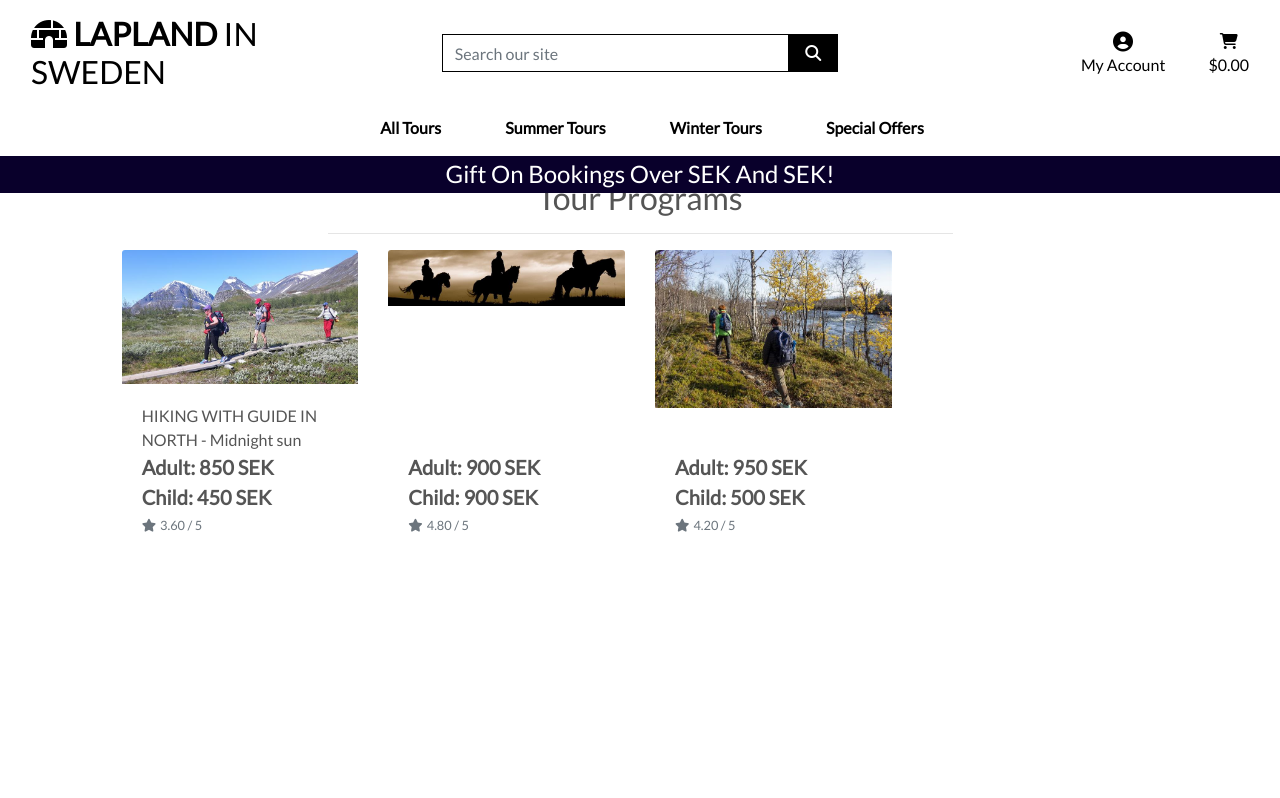
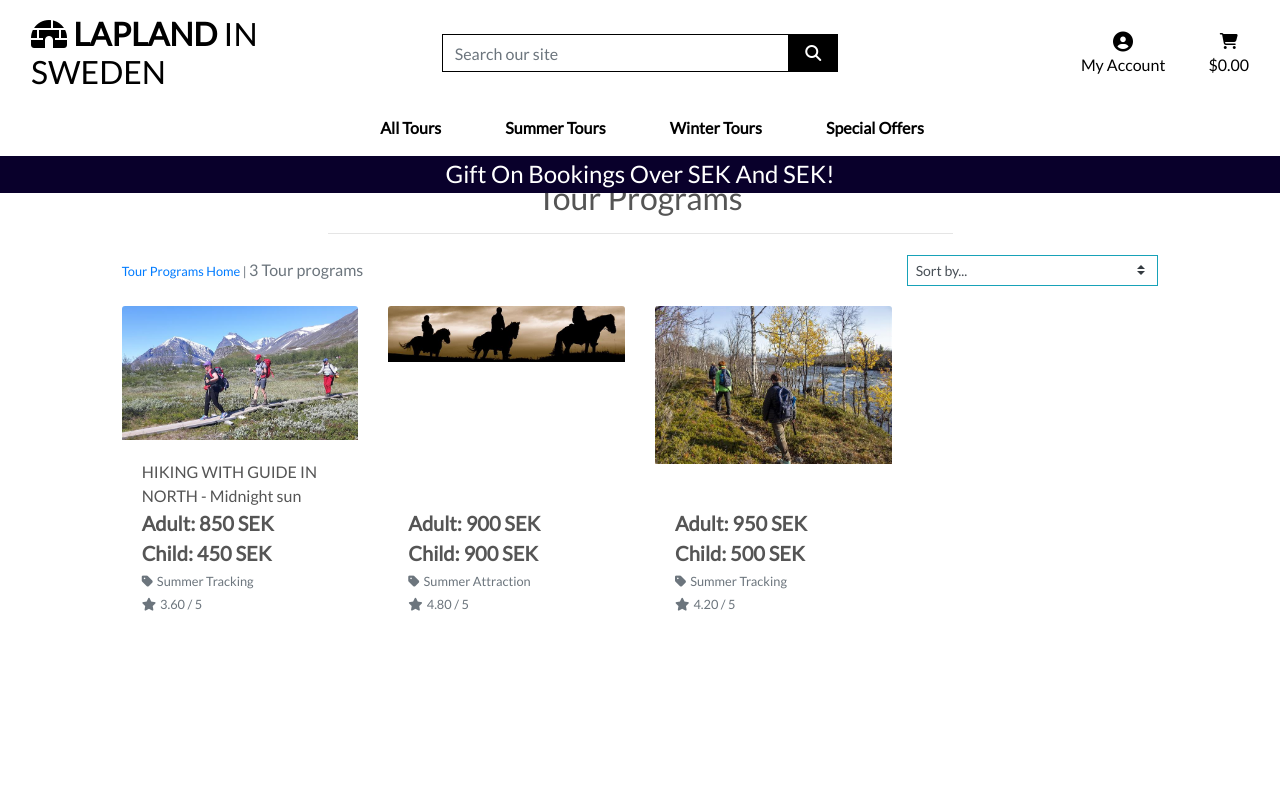
Before and after one commit to ss00831/milestone4, a Django app: the page made by tourprograms/templates/tourprograms/tourprograms.html in a window 1280 px wide. Shown: the part 1-799 px from the top of the page. Run offline with Django 3.2, Linux system fonts and the light colour scheme; data comes from the database, SQL or seed files in the repository; some libraries are stand-ins or nearby versions.

Commit message:
Added sorting and product count to product page

```diff
--- a/tourprograms/templates/tourprograms/tourprograms.html
+++ b/tourprograms/templates/tourprograms/tourprograms.html
@@ -15,12 +15,41 @@
         <div class="row">
             <div class="col text-center mt-3">
                 <h2 class="logo-font">Tour Programs</h2>
+                {% for c in current_categories %}
+                    <a class="category-badge text-decoration-none" href="{% url 'tourprograms' %}?category={{ c.name }}">
+                        <span class="p-2 mt-2 badge badge-white text-black rounded-0 border border-dark">{{ c.friendly_name }}</span>
+                    </a>
+                {% endfor %}
                 <hr class="w-50 mb-1">
             </div>
         </div>
         <div class="row">
             <div class="tourprogram-container col-10 offset-1">
-                <div class="row mt-1 mb-2"></div>
+                <div class="row mt-1 mb-2">
+                    <div class="col-12 col-md-6 my-auto order-md-last d-flex justify-content-center justify-content-md-end">
+                        <div class="sort-select-wrapper w-50">
+                            <select id="sort-selector" class="custom-select custom-select-sm rounded-0 border border-{% if current_sorting != 'None_None' %}info{% else %}black{% endif %}">
+                                <option value="reset" {% if current_sorting == 'None_None' %}selected{% endif %}>Sort by...</option>
+                                <option value="price_asc" {% if current_sorting == 'price_asc' %}selected{% endif %}>Price (low to high)</option>
+                                <option value="price_desc" {% if current_sorting == 'price_desc' %}selected{% endif %}>Price (high to low)</option>
+                                <option value="rating_asc" {% if current_sorting == 'rating_asc' %}selected{% endif %}>Rating (low to high)</option>
+                                <option value="rating_desc" {% if current_sorting == 'rating_desc' %}selected{% endif %}>Rating (high to low)</option>
+                                <option value="name_asc" {% if current_sorting == 'name_asc' %}selected{% endif %}>Name (A-Z)</option>
+                                <option value="name_desc" {% if current_sorting == 'name_desc' %}selected{% endif %}>Name (Z-A)</option>
+                                <option value="category_asc" {% if current_sorting == 'category_asc' %}selected{% endif %}>Category (A-Z)</option>
+                                <option value="category_desc" {% if current_sorting == 'category_desc' %}selected{% endif %}>Category (Z-A)</option>
+                            </select>
+                        </div>
+                    </div>
+                    <div class="col-12 col-md-6 order-md-first">
+                        <p class="text-muted mt-3 text-center text-md-left">
+                            {% if search_term or current_categories or current_sorting != 'None_None' %}
+                                <span class="small"><a href="{% url 'tourprograms' %}">Tour Programs Home</a> | </span>
+                            {% endif %}
+                            {{ tourprograms|length }} Tour programs{% if search_term %} found for <strong>"{{ search_term }}"</strong>{% endif %}
+                        </p>
+                    </div>
+                </div>
                 <div class="row">
                     {% for tourprogram in tourprograms %}
                         <div class="col-sm-6 col-md-6 col-lg-4 col-xl-3">
@@ -42,6 +71,13 @@
                                         <div class="col">
                                             <p class="lead mb-0 text-left font-weight-bold">Adult: {{ tourprogram.price_adult }} SEK</p>
                                             <p class="lead mb-0 text-left font-weight-bold">Child: {{ tourprogram.price_child }} SEK</p>
+                                            {% if tourprogram.category %}
+                                            <p class="small mt-1 mb-0">
+                                                <a class="text-muted" href="{% url 'tourprograms' %}?category={{ tourprogram.category.name }}">
+                                                    <i class="fas fa-tag mr-1"></i>{{ tourprogram.category.friendly_name }}
+                                                </a>
+                                            </p>
+                                            {% endif %}
                                             {% if tourprogram.rating %}
                                                 <small class="text-muted"><i class="fas fa-star mr-1"></i>{{ tourprogram.rating }} / 5</small>
                                             {% else %}
--- a/tourprograms/views.py
+++ b/tourprograms/views.py
@@ -21,7 +21,8 @@ def all_tourprograms(request):
             if sortkey == 'name':
                 sortkey = 'lower_name'
                 tourprograms = tourprograms.annotate(lower_name=Lower('name'))
-
+            if sortkey == 'category':
+                sortkey = 'category__name'
             if 'direction' in request.GET:
                 direction = request.GET['direction']
                 if direction == 'desc':
```
Also changed, not shown: tourprograms/templates/tourprograms/tourprogram_detail.html (+7 -0 lines).
